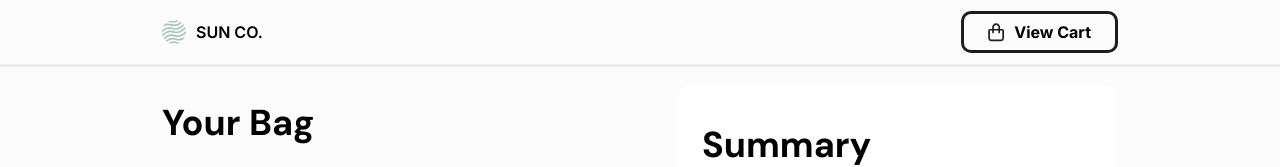
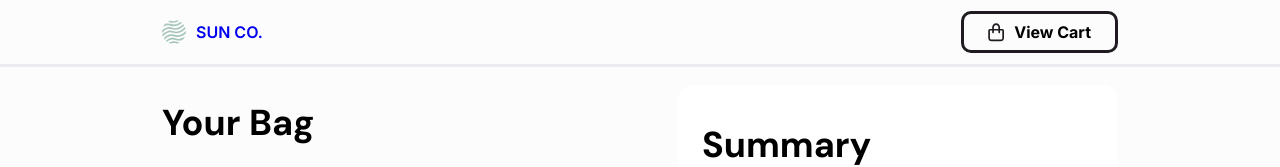
Before and after one commit to rickythewriter/sunco-shoes, a React (Create React App) app: page /cart in a window 1280 px wide. Shown: the top 167 px of the page. Built offline with nearby package versions, Linux system fonts and the light colour scheme.

Commit message:
feat - header - link logo to home

```diff
--- a/src/App.css
+++ b/src/App.css
@@ -1,6 +1,14 @@
 .App {
   --header-height: 64px;
   --footer-height: 123px;
+}
+
+a {
+  text-decoration: none;
+}
+
+a:visited {
+  color: inherit;
 }
 
 main {
--- a/src/App.tsx
+++ b/src/App.tsx
@@ -11,19 +11,19 @@
 function App() {
   return (
     <div className="App">
+      <BrowserRouter>
         <ShoppingCartContextProvider>
           <Header />
           <main>
-          <BrowserRouter>
               <Routes>
                 <Route path='/' element={<Home />} />
                 <Route path='/products/:productId' element={<Product />} />
                 <Route path='/cart' element={<Cart />} />
               </Routes>
-          </BrowserRouter>
           </main>
           <Footer />
         </ShoppingCartContextProvider>
+      </BrowserRouter>
     </div>
   );
 }
--- a/src/components/subcomponents/Logo/index.tsx
+++ b/src/components/subcomponents/Logo/index.tsx
@@ -1,4 +1,5 @@
 import "./Logo.css"
+import { Link } from "react-router-dom"
 import logo from '../../../assets/icons/logo.svg'
 
 interface BrightText {
@@ -7,9 +8,11 @@
 
 export default function Logo(props: BrightText) {
     return (
-        <div id="header-logo">
-            <img id="logo-icon" src={logo} />
-            <p className={`${props.darkBackground ? "white-text" : ""}`}>SUN CO.</p>
-        </div>
+        <Link to="/">
+            <div id="header-logo">
+                <img id="logo-icon" src={logo} />
+                <p className={`${props.darkBackground ? "white-text" : ""}`}>SUN CO.</p>
+            </div>
+        </Link>
     )
 }
```
Lines whose indentation alone changed are shown as unchanged.
